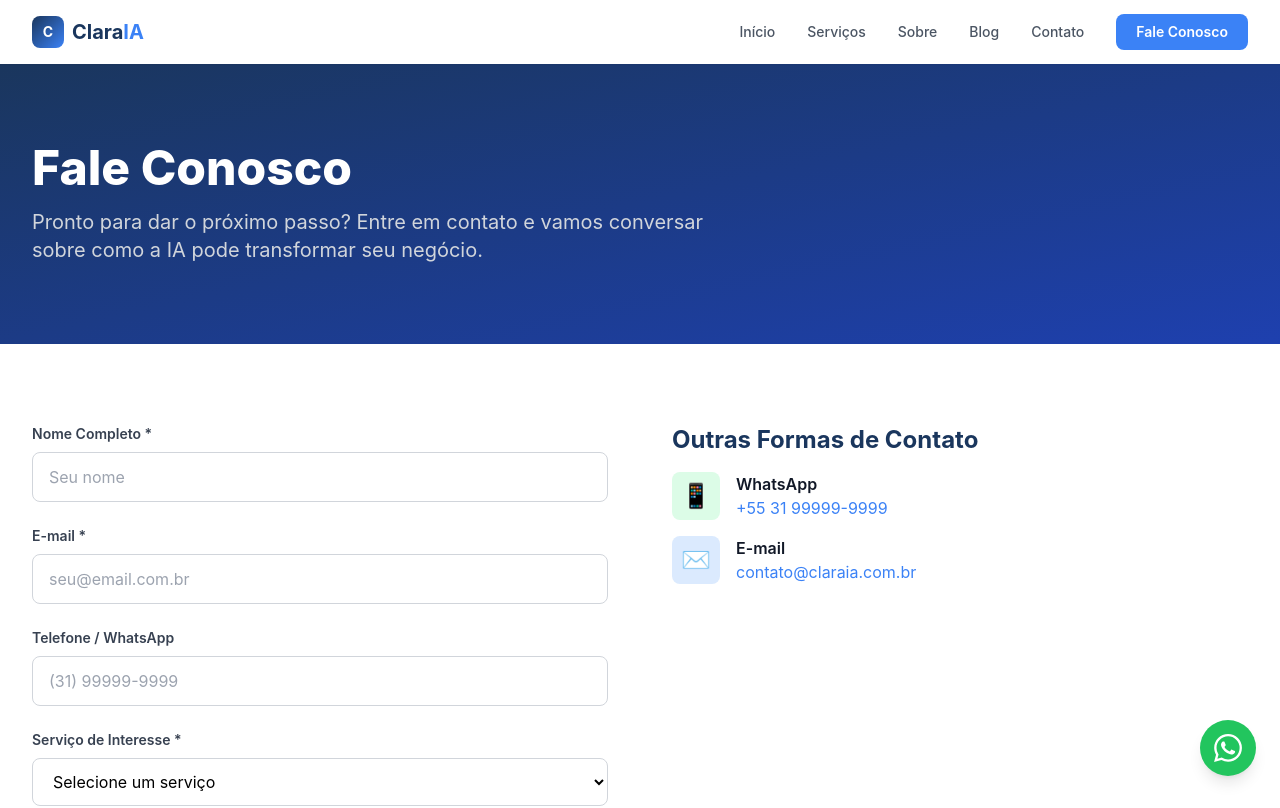
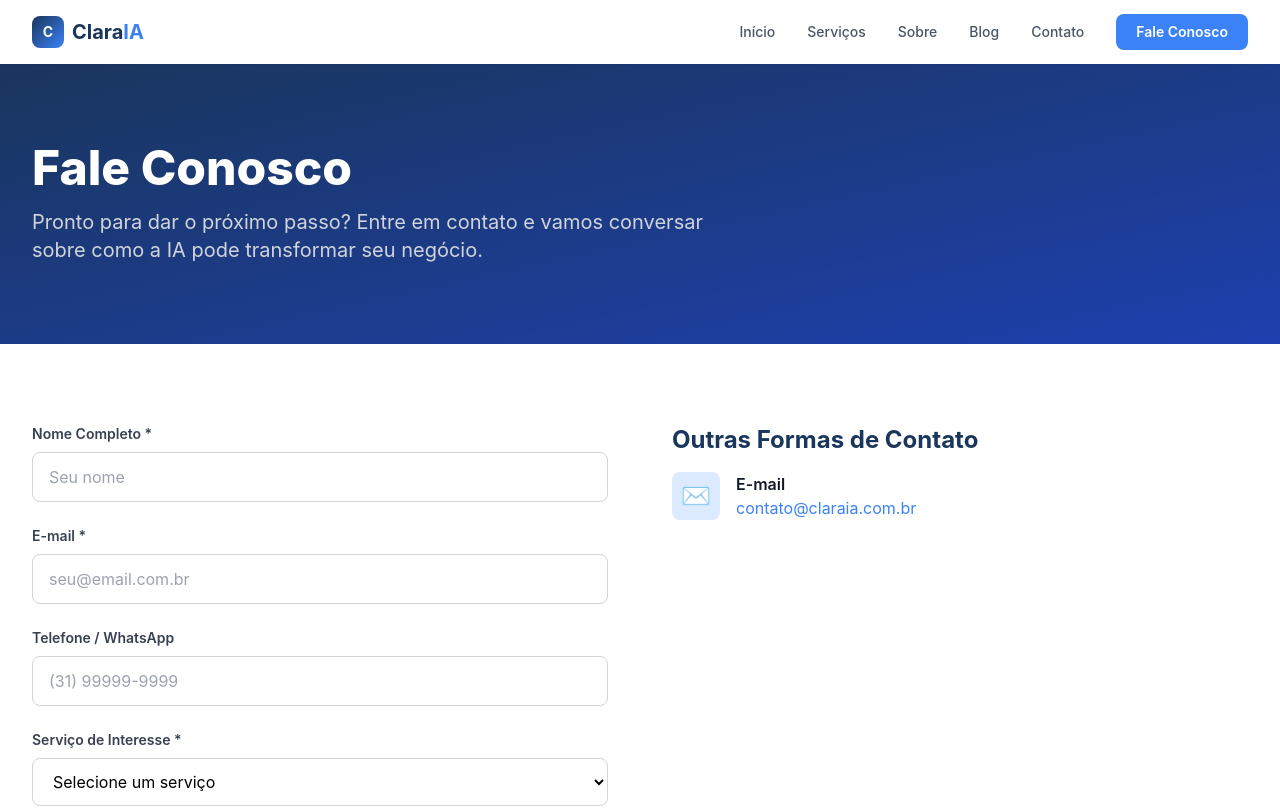
Before and after one commit to bBlazewavE/claraia, a Next.js app: page /contato in a window 1280 px wide. Shown: the top 808 px of the page. Built offline with nearby package versions, Linux system fonts and the light colour scheme.

Commit message:
Remove WhatsApp number and floating button - pending new number

```diff
--- a/src/app/contato/page.tsx
+++ b/src/app/contato/page.tsx
@@ -137,17 +137,6 @@ export default function Contato() {
                   <h2 className="text-2xl font-bold text-primary-900 mb-4">Outras Formas de Contato</h2>
                   <div className="space-y-4">
                     <div className="flex items-center gap-4">
-                      <div className="w-12 h-12 bg-green-100 rounded-lg flex items-center justify-center">
-                        <span className="text-2xl">📱</span>
-                      </div>
-                      <div>
-                        <p className="font-semibold text-gray-900">WhatsApp</p>
-                        <a href="https://wa.me/5531999999999" className="text-accent hover:underline">
-                          +55 31 99999-9999
-                        </a>
-                      </div>
-                    </div>
-                    <div className="flex items-center gap-4">
                       <div className="w-12 h-12 bg-blue-100 rounded-lg flex items-center justify-center">
                         <span className="text-2xl">✉️</span>
                       </div>
--- a/src/app/layout.tsx
+++ b/src/app/layout.tsx
@@ -2,7 +2,7 @@ import type { Metadata } from "next";
 import "./globals.css";
 import Navbar from "@/components/Navbar";
 import Footer from "@/components/Footer";
-import WhatsAppButton from "@/components/WhatsAppButton";
+// WhatsApp button disabled until new number is purchased
 import SchemaOrg from "@/components/SchemaOrg";
 
 export const metadata: Metadata = {
@@ -51,7 +51,7 @@ export default function RootLayout({
         <Navbar />
         <main className="pt-16">{children}</main>
         <Footer />
-        <WhatsAppButton />
+        {/* <WhatsAppButton /> */}
       </body>
     </html>
   );
--- a/src/components/Footer.tsx
+++ b/src/components/Footer.tsx
@@ -42,7 +42,6 @@ export default function Footer() {
             <h3 className="font-semibold mb-4">Contato</h3>
             <ul className="space-y-2 text-sm text-gray-300">
               <li>contato@claraia.com.br</li>
-              <li>+55 31 99999-9999</li>
               <li className="text-xs text-gray-500 pt-2">CNPJ: 00.000.000/0001-00</li>
             </ul>
           </div>
--- a/src/components/SchemaOrg.tsx
+++ b/src/components/SchemaOrg.tsx
@@ -5,7 +5,7 @@ export default function SchemaOrg() {
     name: "ClaraIA",
     description: "Consultoria em Inteligência Artificial e tecnologia para empresas brasileiras. Integração de IA, chatbots inteligentes, MCP e automação de processos.",
     url: "https://claraia.com.br",
-    telephone: "+5531999999999",
+    // telephone: "+5531999999999", // TODO: add real number
     address: {
       "@type": "PostalAddress",
       addressRegion: "Brasil",
```
